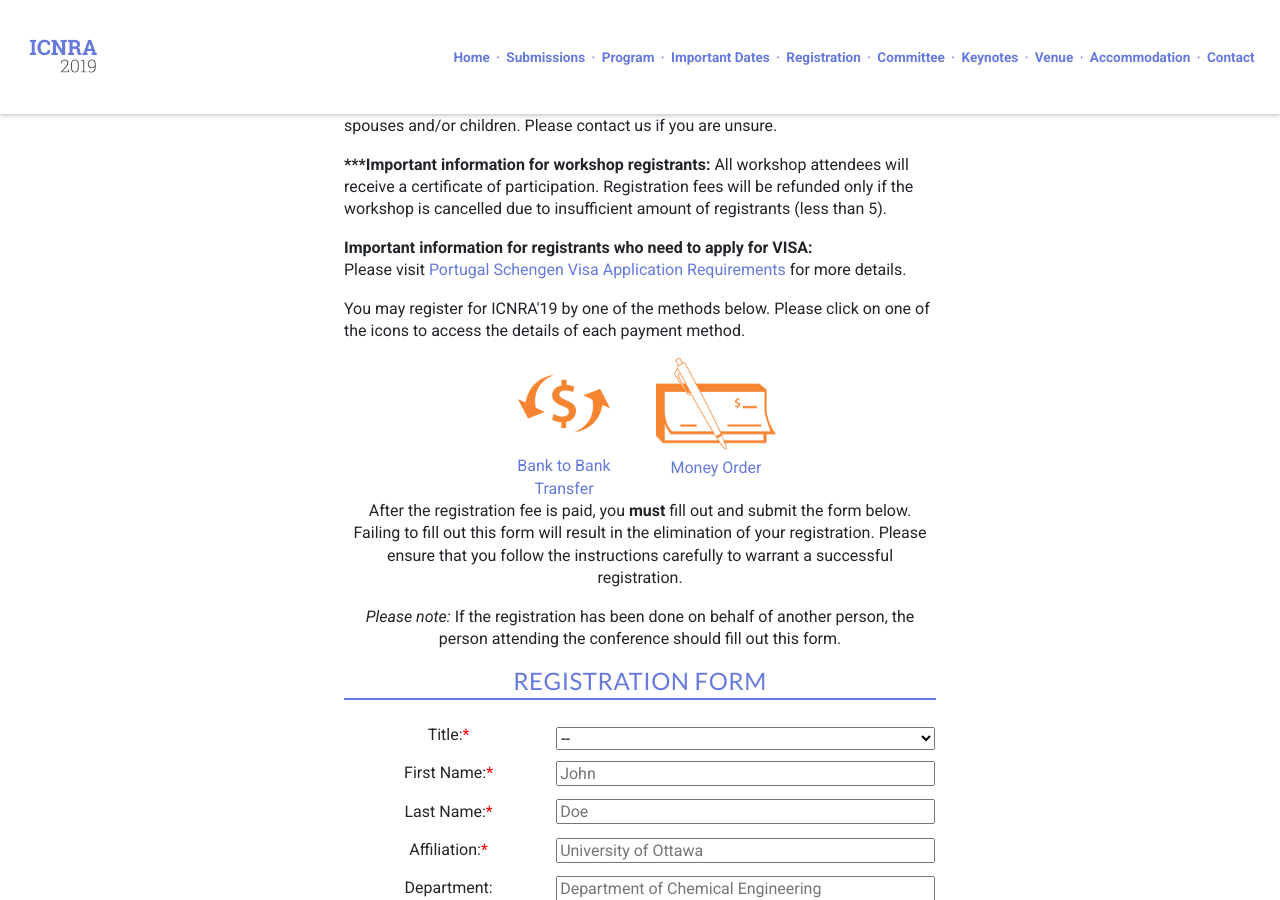
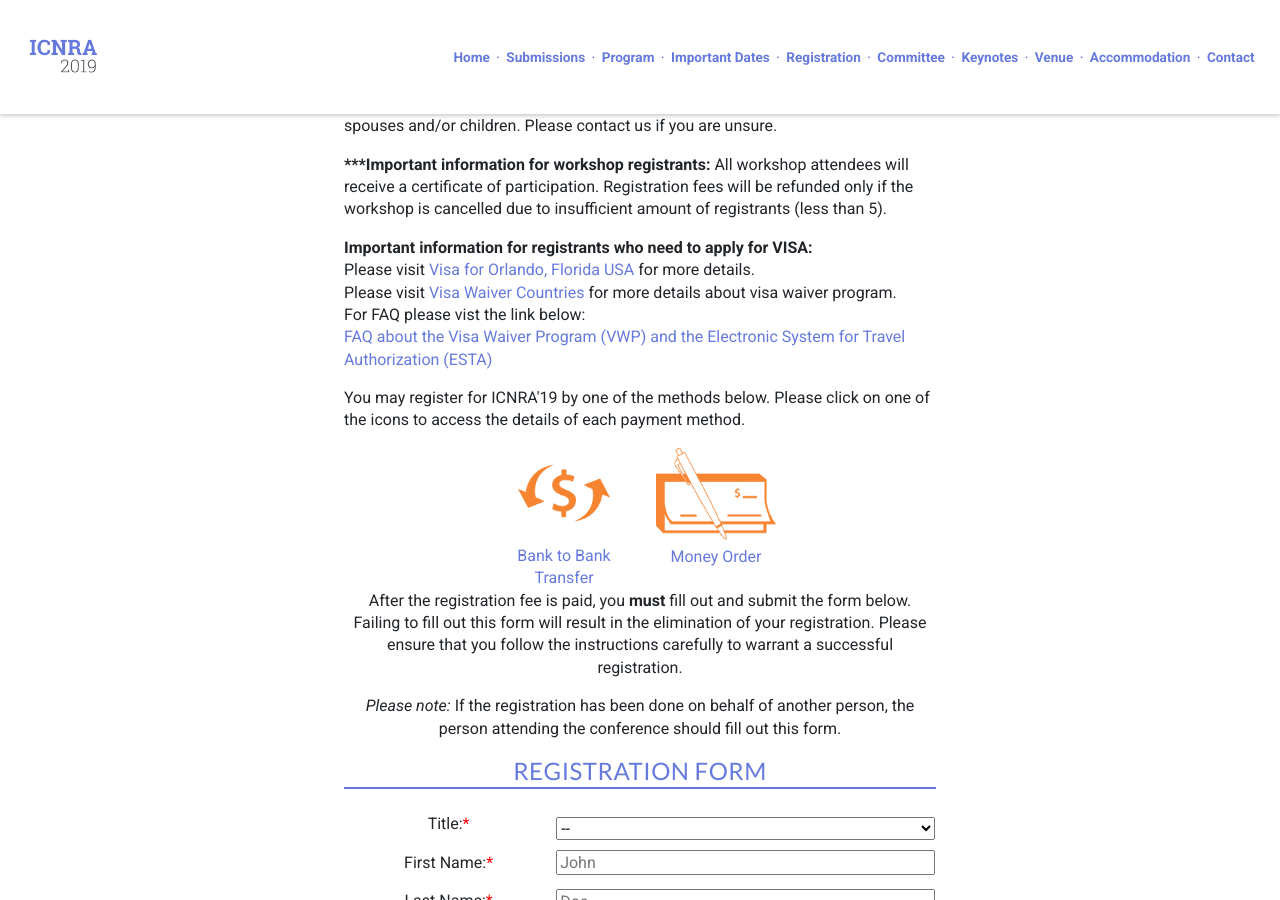
Before and after one commit to intaset/icnra, a Jekyll site: the page built from registration.html, in a window 1280 px wide and 900 px high, scrolled down 1283 px. Built offline with Jekyll 4.4.1, drawn with Linux system fonts in a browser that asks for light colours; nearby versions of some CDN libraries; Markdown is read by kramdown in place of the engine named in the settings; comment, search, counter and statistics services are not loaded.

Commit message:
Added visa informations

```diff
--- a/registration.html
+++ b/registration.html
@@ -116,8 +116,16 @@ keyword: heat transfer conference, cfd conference, fluid flow conference,  energ
 <p class="body"><b>***Important information for workshop registrants:</b> All workshop attendees will receive a certificate of participation. <!-- The registration deadline for the workshop is on May 1, 2018. --> Registration fees will be refunded only if the workshop is cancelled due to insufficient amount of registrants (less than 5).</p>
 
 <p class="body"><b>Important information for registrants who need to apply for VISA:</b><br>
-Please visit <a href="https://www.schengenvisainfo.com/portugal-visa/" class="body-link">
-Portugal Schengen Visa Application Requirements </a> for more details.</p>
+Please visit <a href="https://www.official-esta.com/esta-resources/visa-for-orlando/" class="body-link">
+Visa for Orlando, Florida USA </a> for more details.
+
+<br>
+Please visit <a href="http://www.esta.us/visa_waiver_countries.html" class="body-link">
+Visa Waiver Countries </a> for more details about visa waiver program.<br>
+
+For FAQ please vist the link below: <br> <a href="https://www.cbp.gov/travel/international-visitors/frequently-asked-questions-about-visa-waiver-program-vwp-and-electronic-system-travel?ved=0ahUKEwi_5YzI2qPcAhUl_4MKHevWCdwQypMCCCEwEg" class="body-link">
+FAQ about the Visa Waiver Program (VWP) and the Electronic System for Travel Authorization (ESTA) </a>
+</p>
 
     <p class="body">You may register for ICNRA'19 by one of the methods below. Please click on one of the icons to access the details of each payment method.</p>
 
```
Also changed, not shown: 1 other file.
